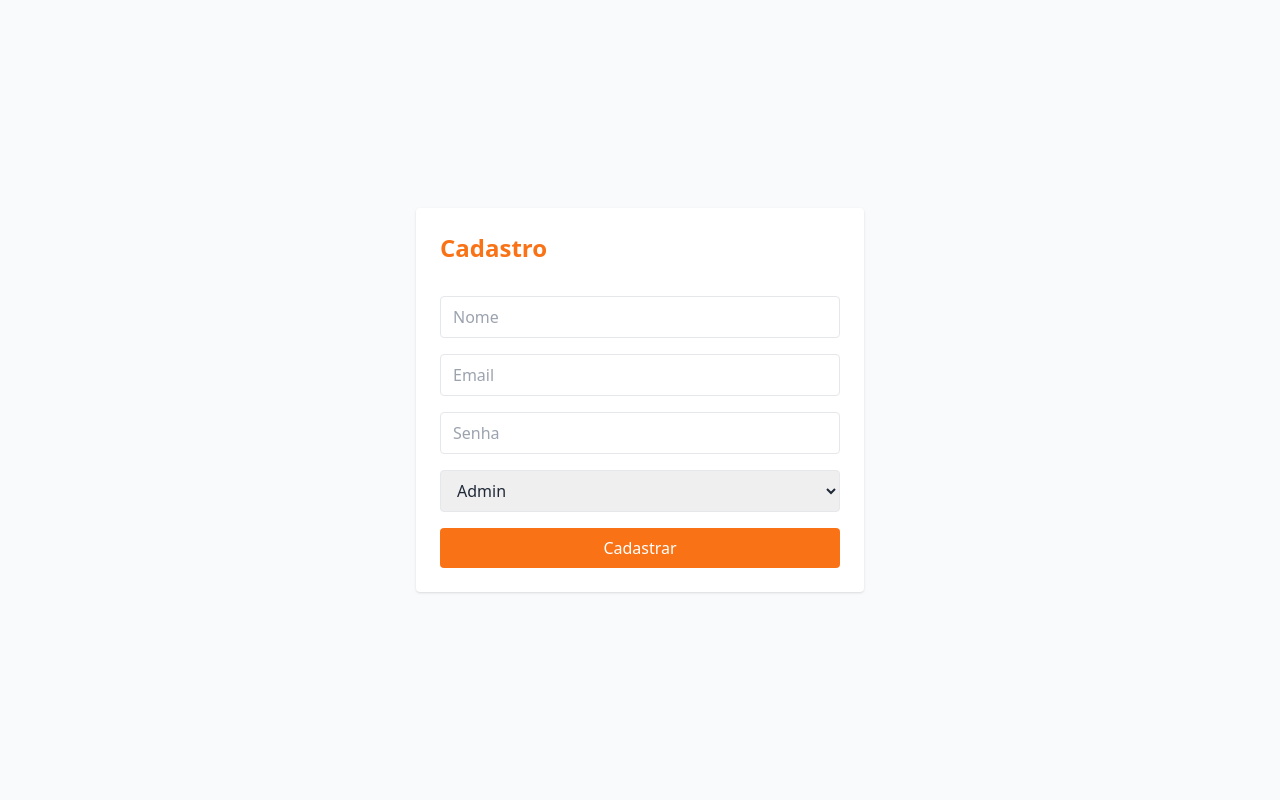
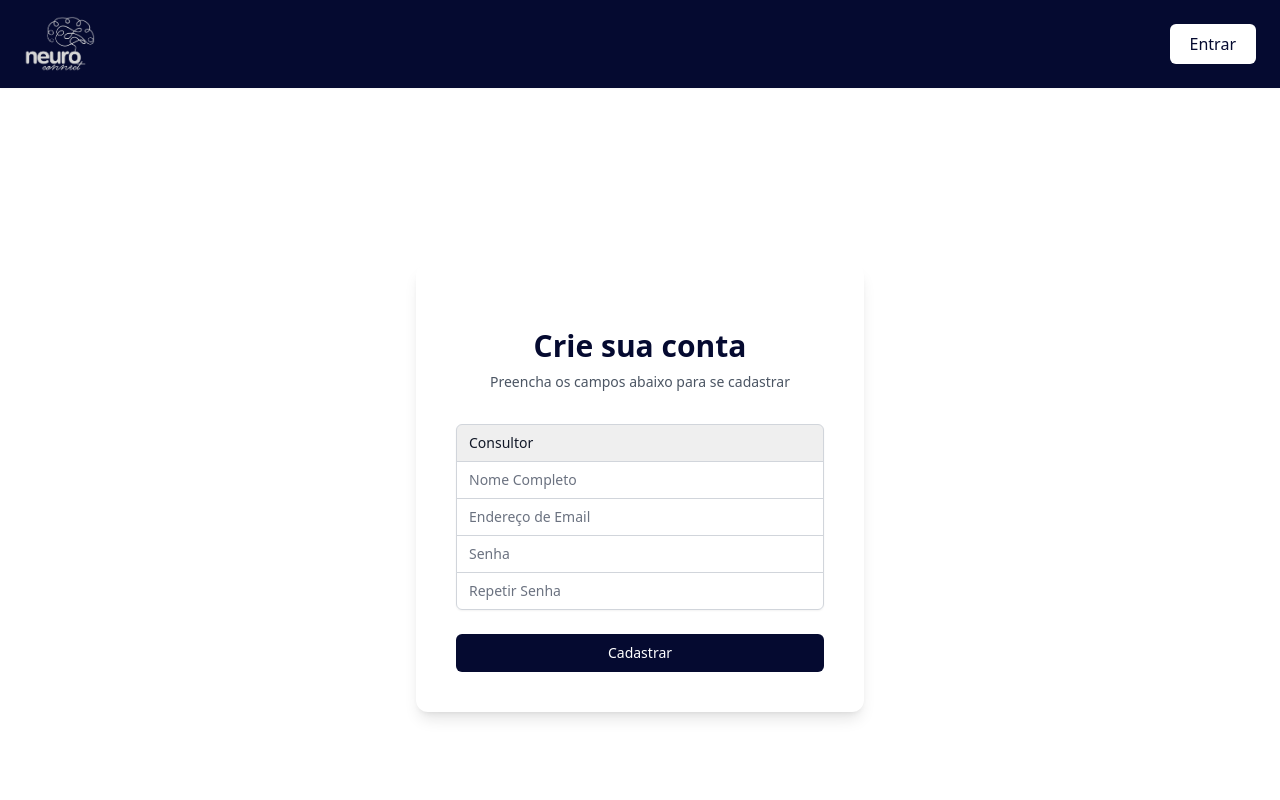
Before and after one commit to DiegoSabinoMinichiello/portal-neuro, a Next.js app in the folder frontend/: page /cadastro in a window 1280 px wide. Shown: the top 800 px of the page. Built offline with nearby package versions, Linux system fonts and the light colour scheme.

Commit message:
feat: Ajustado layout de cadastro

```diff
--- a/frontend/components/Hero.js
+++ b/frontend/components/Hero.js
@@ -1,3 +1,5 @@
+import Link from 'next/link';
+
 export default function Hero() {
   return (
     <section className="bg-white py-20">
@@ -5,10 +7,10 @@ export default function Hero() {
         <div className="text-left">
           <h1 className="text-3xl md:text-4xl font-bold text-primary mb-6 leading-tight">Neuro Connect: Consultorias com neurodivergentes para desenvolvimento de empresas.</h1>
             <div className="text-lg text-primary mb-8">
-            <p>Realizando o sonho da vida profissional dos neurodivergentes.</p>
-          </div>
-          <button className="bg-primary text-white font-bold px-8 py-3 rounded-md hover:bg-secondary transition-colors">Cadastre-se </button>
-         </div>
+              <p>Realizando o sonho da vida profissional dos neurodivergentes.</p>
+            </div>
+          <Link href="/cadastro" className="bg-primary text-white font-bold px-8 py-3 rounded-md hover:bg-secondary transition-colors">Cadastre-se</Link>
+        </div>
         <div>
           <img src="/images/consultoria-02.png" alt="Ilustração da plataforma" className="rounded-lg shadow-lg"/>
         </div>
--- a/frontend/pages/cadastro.js
+++ b/frontend/pages/cadastro.js
@@ -1,97 +1,141 @@
 import { useState } from 'react';
-import axios from 'axios';
+import Navbar from '../components/Navbar';
+import Footer from '../components/Footer';
 
 export default function Cadastro() {
-  const [nome, setNome] = useState('');
+  const [userType, setUserType] = useState('consultor'); // 'consultor' or 'empresa'
+  const [name, setName] = useState('');
   const [email, setEmail] = useState('');
-  const [senha, setSenha] = useState('');
-  const [tipo, setTipo] = useState('admin');
-  const [error, setError] = useState('');
-  const [success, setSuccess] = useState('');
+  const [password, setPassword] = useState('');
+  const [confirmPassword, setConfirmPassword] = useState('');
+  const [cnpj, setCnpj] = useState('');
 
-  const handleSubmit = async (e) => {
+  const handleSubmit = (e) => {
     e.preventDefault();
-    setError('');
-    setSuccess('');
-
-    if (!nome || !email || !senha) {
-      setError('Preencha todos os campos');
+    // Lógica de validação e envio do formulário
+    if (password !== confirmPassword) {
+      alert('As senhas não coincidem!');
       return;
     }
-
-    try {
-      const res = await axios.post('/api/auth/register', {
-        nome,
-        email,
-        senha,
-        tipo,
-      });
-
-      if (res.status === 201) {
-        setSuccess('Cadastro realizado com sucesso!');
-        setNome('');
-        setEmail('');
-        setSenha('');
-        setTipo('admin');
-      }
-    } catch (err) {
-      setError(err.response?.data?.error || 'Erro no cadastro');
-    }
+    console.log({ userType, name, email, password, cnpj });
+    alert('Cadastro realizado com sucesso! (Verifique o console para os dados)');
+    // Aqui você faria a chamada para a API de cadastro
   };
 
   return (
-    <div className="min-h-screen flex items-center justify-center bg-gray-50 p-4">
-      <form onSubmit={handleSubmit} className="bg-white p-6 rounded shadow max-w-md w-full space-y-4">
-        <h1 className="text-2xl font-bold text-orange-500 mb-4">Cadastro</h1>
-
-        <input
-          type="text"
-          placeholder="Nome"
-          value={nome}
-          onChange={(e) => setNome(e.target.value)}
+    <>
+      <Navbar />
+      <div className="min-h-screen bg-white flex items-center justify-center py-12 px-4 sm:px-6 lg:px-8">
+        <div className="max-w-md w-full space-y-8 p-10 bg-white rounded-xl shadow-lg z-10">
+          <div className="text-center">
+            <h2 className="mt-6 text-3xl font-extrabold text-primary">
+              Crie sua conta
+            </h2>
+            <p className="mt-2 text-sm text-gray-600">
+              Preencha os campos abaixo para se cadastrar
+            </p>
+          </div>
+          <form className="mt-8 space-y-6" onSubmit={handleSubmit}>
+            <div className="rounded-md shadow-sm -space-y-px">
+              <div>
+                <label htmlFor="user-type" className="sr-only">Tipo de Usuário</label>
+                <select
+                  id="user-type"
+                  name="user-type"
                   required
-          className="w-full border rounded px-3 py-2"
-        />
-
-        <input
-          type="email"
-          placeholder="Email"
-          value={email}
-          onChange={(e) => setEmail(e.target.value)}
-          required
-          className="w-full border rounded px-3 py-2"
-        />
-
-        <input
-          type="password"
-          placeholder="Senha"
-          value={senha}
-          onChange={(e) => setSenha(e.target.value)}
-          required
-          className="w-full border rounded px-3 py-2"
-        />
-
-        <select
-          value={tipo}
-          onChange={(e) => setTipo(e.target.value)}
-          className="w-full border rounded px-3 py-2"
-          required
+                  className="appearance-none rounded-none relative block w-full px-3 py-2 border border-gray-300 placeholder-gray-500 text-gray-900 rounded-t-md focus:outline-none focus:ring-primary focus:border-primary focus:z-10 sm:text-sm"
+                  value={userType}
+                  onChange={(e) => setUserType(e.target.value)}
                 >
-          <option value="admin">Admin</option>
                   <option value="consultor">Consultor</option>
                   <option value="empresa">Empresa</option>
                 </select>
+              </div>
+              <div>
+                <label htmlFor="name" className="sr-only">Nome</label>
+                <input
+                  id="name"
+                  name="name"
+                  type="text"
+                  autoComplete="name"
+                  required
+                  className="appearance-none rounded-none relative block w-full px-3 py-2 border border-gray-300 placeholder-gray-500 text-gray-900 focus:outline-none focus:ring-primary focus:border-primary focus:z-10 sm:text-sm"
+                  placeholder="Nome Completo"
+                  value={name}
+                  onChange={(e) => setName(e.target.value)}
+                />
+              </div>
+              <div>
+                <label htmlFor="email-address" className="sr-only">Email</label>
+                <input
+                  id="email-address"
+                  name="email"
+                  type="email"
+                  autoComplete="email"
+                  required
+                  className="appearance-none rounded-none relative block w-full px-3 py-2 border border-gray-300 placeholder-gray-500 text-gray-900 focus:outline-none focus:ring-primary focus:border-primary focus:z-10 sm:text-sm"
+                  placeholder="Endereço de Email"
+                  value={email}
+                  onChange={(e) => setEmail(e.target.value)}
+                />
+              </div>
+              <div>
+                <label htmlFor="password" className="sr-only">Senha</label>
+                <input
+                  id="password"
+                  name="password"
+                  type="password"
+                  autoComplete="new-password"
+                  required
+                  className="appearance-none rounded-none relative block w-full px-3 py-2 border border-gray-300 placeholder-gray-500 text-gray-900 focus:outline-none focus:ring-primary focus:border-primary focus:z-10 sm:text-sm"
+                  placeholder="Senha"
+                  value={password}
+                  onChange={(e) => setPassword(e.target.value)}
+                />
+              </div>
+              <div>
+                <label htmlFor="confirm-password" className="sr-only">Repetir Senha</label>
+                <input
+                  id="confirm-password"
+                  name="confirm-password"
+                  type="password"
+                  autoComplete="new-password"
+                  required
+                  className="appearance-none rounded-none relative block w-full px-3 py-2 border border-gray-300 placeholder-gray-500 text-gray-900 rounded-b-md focus:outline-none focus:ring-primary focus:border-primary focus:z-10 sm:text-sm"
+                  placeholder="Repetir Senha"
+                  value={confirmPassword}
+                  onChange={(e) => setConfirmPassword(e.target.value)}
+                />
+              </div>
+              {userType === 'empresa' && (
+                <div>
+                  <label htmlFor="cnpj" className="sr-only">CNPJ</label>
+                  <input
+                    id="cnpj"
+                    name="cnpj"
+                    type="text"
+                    required
+                    className="appearance-none rounded-none relative block w-full px-3 py-2 border border-gray-300 placeholder-gray-500 text-gray-900 rounded-b-md focus:outline-none focus:ring-primary focus:border-primary focus:z-10 sm:text-sm"
+                    placeholder="CNPJ"
+                    value={cnpj}
+                    onChange={(e) => setCnpj(e.target.value)}
+                  />
+                </div>
+              )}
+            </div>
 
-        {error && <p className="text-red-500">{error}</p>}
-        {success && <p className="text-green-500">{success}</p>}
-
+            <div>
               <button
                 type="submit"
-          className="w-full bg-orange-500 text-white py-2 rounded hover:bg-orange-600 transition"
+                className="group relative w-full flex justify-center py-2 px-4 border border-transparent text-sm font-medium rounded-md text-white bg-primary hover:bg-accent focus:outline-none focus:ring-2 focus:ring-offset-2 focus:ring-primary"
               >
                 Cadastrar
               </button>
+            </div>
           </form>
         </div>
+      </div>
+      <Footer />
+    </>
   );
 }
```
Also changed, not shown: 1 other file (tests, documents, lock files or other folders). Lines whose indentation alone changed are shown as unchanged.
